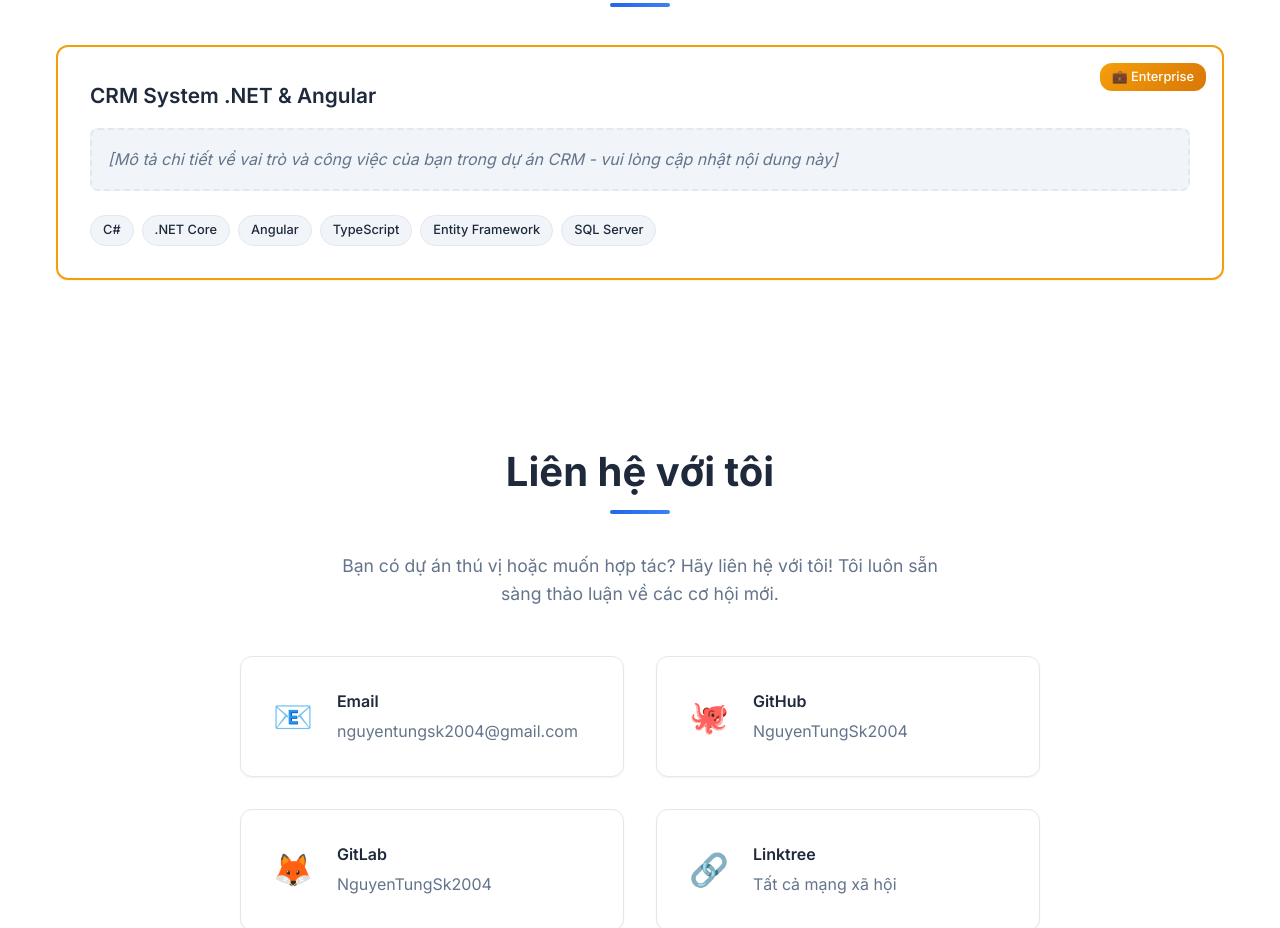
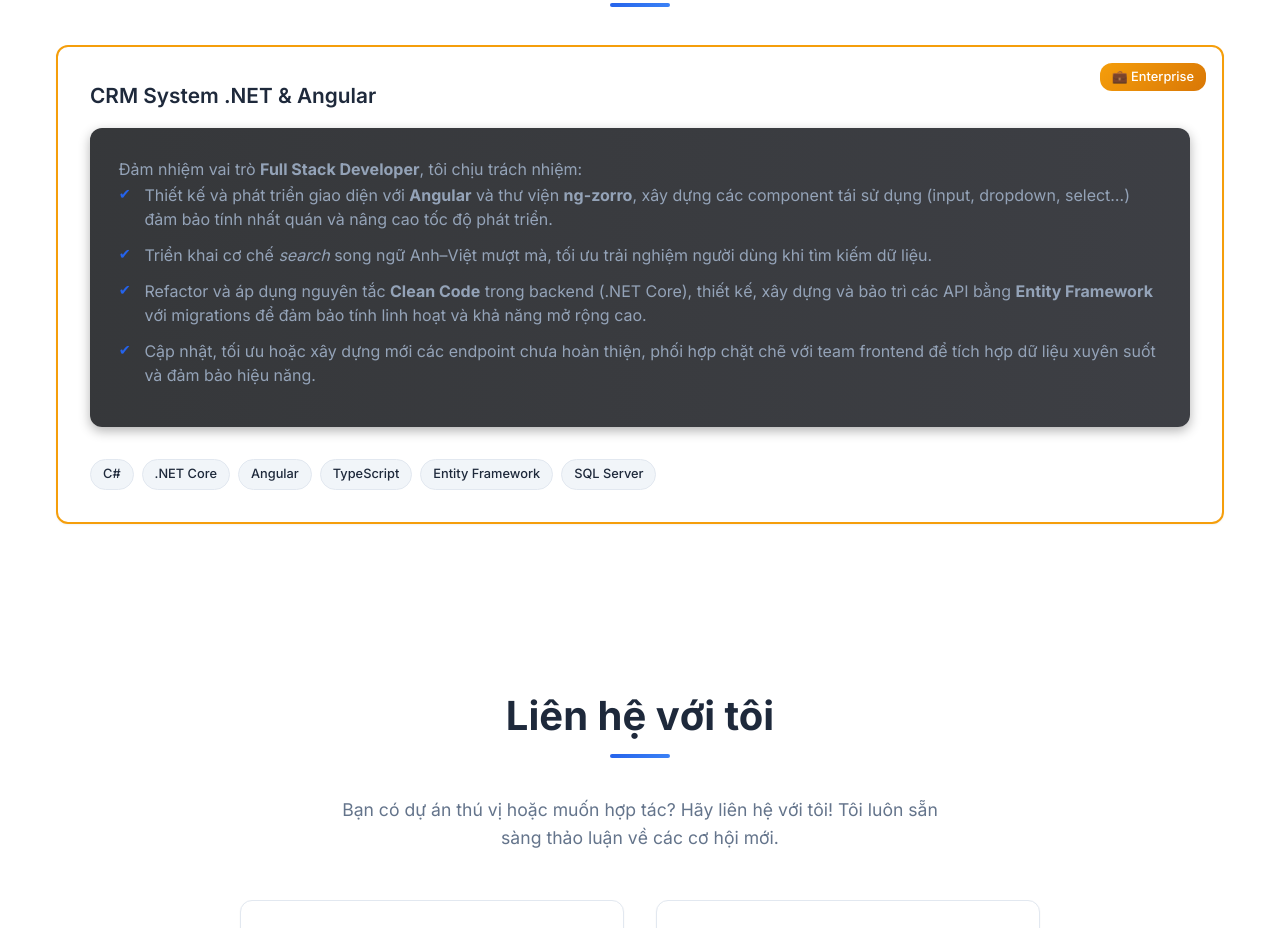
Before and after one commit to NguyenTungSk2004/NguyenTungSk2004.github.io, a plain HTML site: page index.html in a window 1280 px wide. Shown: the part 3747-4675 px from the top of the page. Drawn offline with Linux system fonts and the light colour scheme.

Commit message:
cập nhật kinh nghiệm làm việc

```diff
--- a/index.html
+++ b/index.html
@@ -285,9 +285,15 @@
         <article class="project-card enterprise">
           <div class="project-content">
             <h3>CRM System .NET & Angular</h3>
-              <p class="project-placeholder">
-                [Mô tả chi tiết về vai trò và công việc của bạn trong dự án CRM - vui lòng cập nhật nội dung này]
-              </p>
+            <div class="project-placeholder">
+              Đảm nhiệm vai trò <strong>Full Stack Developer</strong>, tôi chịu trách nhiệm:
+              <ul>
+                <li>Thiết kế và phát triển giao diện với <strong>Angular</strong> và thư viện <strong>ng-zorro</strong>, xây dựng các component tái sử dụng (input, dropdown, select…) đảm bảo tính nhất quán và nâng cao tốc độ phát triển.</li>
+                <li>Triển khai cơ chế <em>search</em> song ngữ Anh–Việt mượt mà, tối ưu trải nghiệm người dùng khi tìm kiếm dữ liệu.</li>
+                <li>Refactor và áp dụng nguyên tắc <strong>Clean Code</strong> trong backend (.NET Core), thiết kế, xây dựng và bảo trì các API bằng <strong>Entity Framework</strong> với migrations để đảm bảo tính linh hoạt và khả năng mở rộng cao.</li>
+                <li>Cập nhật, tối ưu hoặc xây dựng mới các endpoint chưa hoàn thiện, phối hợp chặt chẽ với team frontend để tích hợp dữ liệu xuyên suốt và đảm bảo hiệu năng.</li>
+              </ul>
+            </div>
             <div class="project-tech">
               <span class="tech-tag">C#</span>
               <span class="tech-tag">.NET Core</span>
@@ -301,6 +307,7 @@
       </div>
     </div>
   </section>
+
 
     <section id="contact" class="contact">
       <div class="container">
--- a/style.css
+++ b/style.css
@@ -575,14 +575,56 @@ section {
 }
 
 .project-placeholder {
-  background: var(--bg-accent);
-  border: 2px dashed var(--border-color);
-  border-radius: var(--border-radius);
-  padding: 1rem;
-  font-style: italic;
+  /* block-level để chứa cả đoạn văn + ul */
+  display: block;
+  background: linear-gradient(
+    to right,
+    rgba(32, 34, 37, 0.9),
+    rgba(40, 42, 48, 0.9)
+  );
+  border-radius: 12px;
+  padding: 1.8rem;
   color: var(--text-light);
-  margin-bottom: 1.5rem;
+  box-shadow: 0 4px 12px rgba(0, 0, 0, 0.3);
+  margin-bottom: 2rem;
+  transition: transform 0.3s ease, box-shadow 0.3s ease;
 }
+
+/* Căn chỉnh câu mở đầu */
+.project-placeholder > p {
+  margin: 0 0 1rem;
+  font-weight: 500;
+  line-height: 1.4;
+}
+
+/* Style list */
+.project-placeholder ul {
+  list-style: none;
+  margin: 0;
+  padding: 0;
+}
+.project-placeholder ul li {
+  position: relative;
+  padding-left: 1.6rem;
+  margin-bottom: 0.75rem;
+  line-height: 1.5;
+}
+.project-placeholder ul li::before {
+  content: "✔";
+  position: absolute;
+  left: 0;
+  top: 0;
+  font-size: 0.9rem;
+  color: var(--primary-color);
+}
+
+/* Hover nâng nhẹ block */
+.project-placeholder:hover {
+  transform: translateY(-3px);
+  box-shadow: 0 6px 16px rgba(0, 0, 0, 0.5);
+}
+
+
 
 /* Contact section */
 .contact-description {
```
Lines whose indentation alone changed are shown as unchanged.
